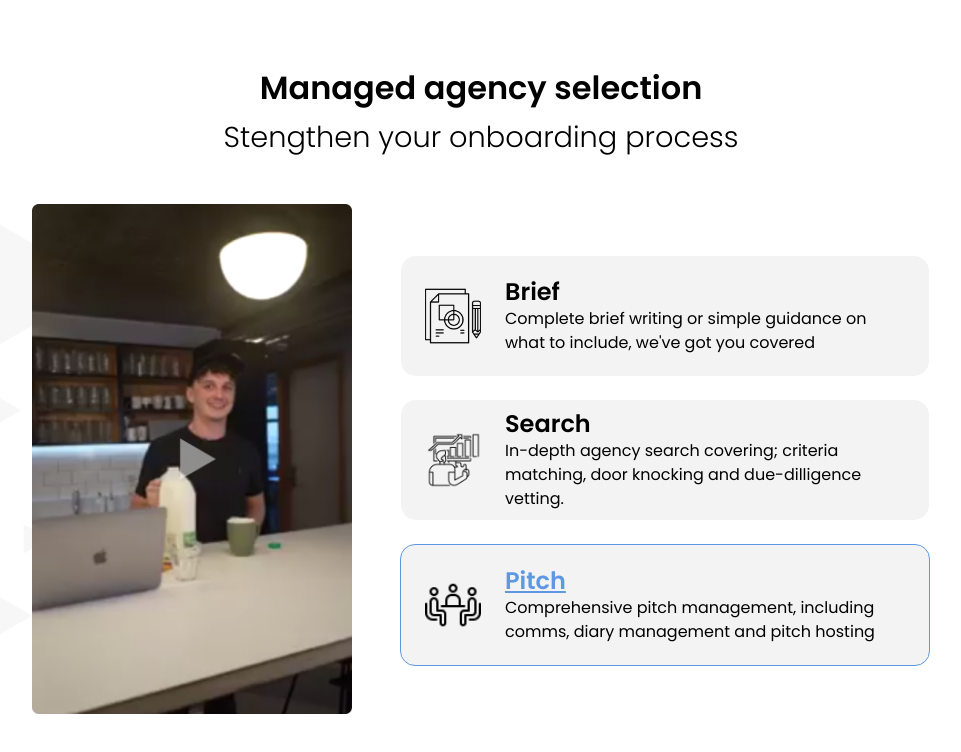
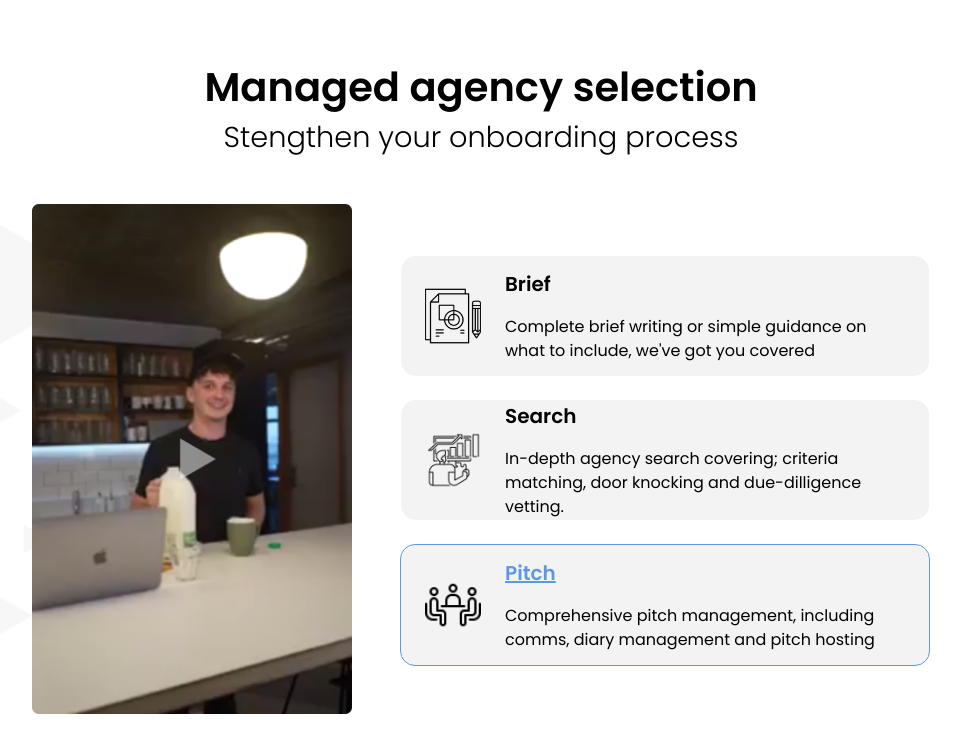
Before and after one commit to ElinaTodorova/NextJS, a Next.js app: page / in a window 1280 px wide. Shown: the top 752 px of the page, without its empty margins (159-1120 px from the left). Built offline with nearby package versions, Linux system fonts and the light colour scheme.

Commit message:
Sizing problems fixed

```diff
--- a/src/components/Containers/InfoContainer/InfoContainer.sass
+++ b/src/components/Containers/InfoContainer/InfoContainer.sass
@@ -4,3 +4,4 @@
     align-items: center
     justify-content: center
     flex : 1 2 0
+    gap: 1rem
--- a/src/components/Typography/SectionBigHeading/SectionBigHeading.sass
+++ b/src/components/Typography/SectionBigHeading/SectionBigHeading.sass
@@ -1,9 +1,9 @@
 .bigHeading
     font-family: Poppins
     font-weight: 600
-    font-size: 1rem
+    font-size: 1.5rem
     line-height: 1.5rem
 
     @media (min-width : 1024px)
         line-height: 3.94rem
-        font-size: 2rem
+        font-size: 2.5rem
--- a/src/components/Typography/SectionSubheading/SectionSubheading.sass
+++ b/src/components/Typography/SectionSubheading/SectionSubheading.sass
@@ -7,5 +7,5 @@
     margin: 0
 
     @media (min-width: 1024px)
-        font-size: 1.5rem
+        font-size: 1.25rem
         line-height: 1.875rem
```
